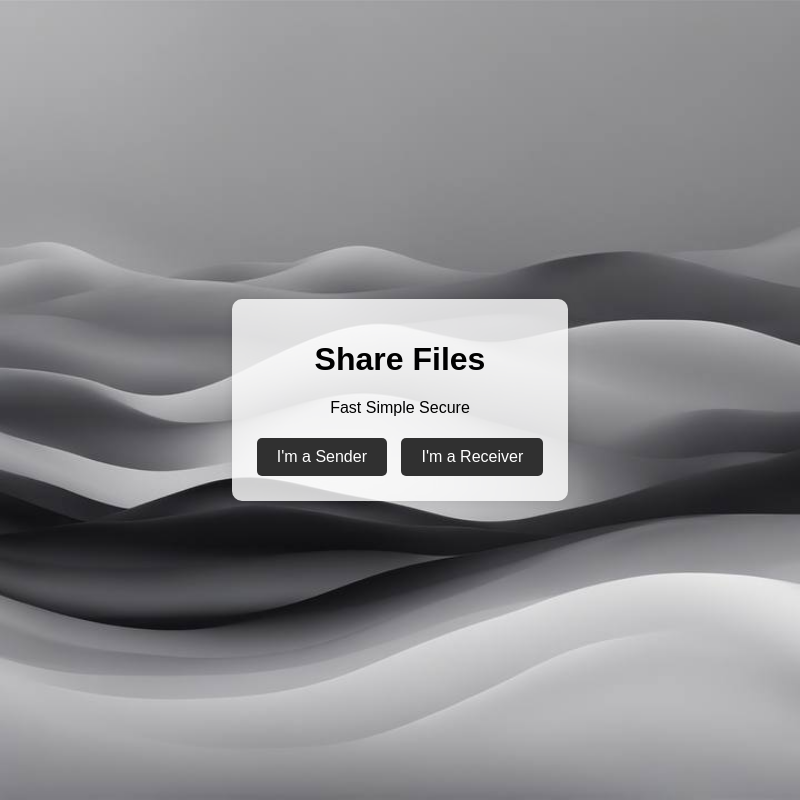
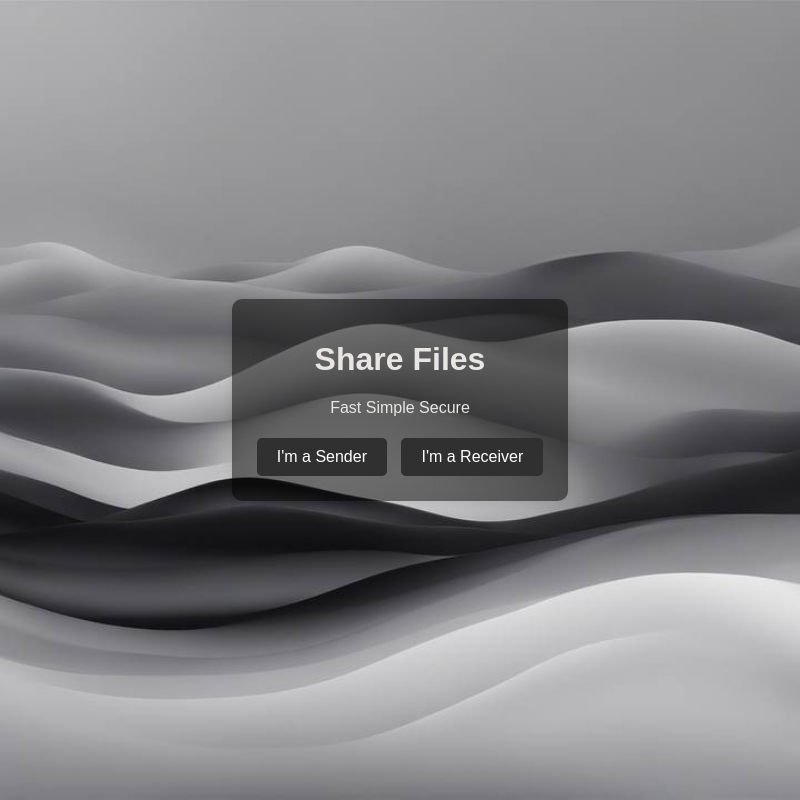
Before and after one commit to Wafflelover404/ByFile, an Electron app: page Frontend/userpart.html in a window 800 px wide. Drawn offline with Linux system fonts and the light colour scheme.

Commit message:
Update userpart.html
Black theme now

```diff
--- a/Frontend/userpart.html
+++ b/Frontend/userpart.html
@@ -6,6 +6,8 @@
     <title>Enhanced Page</title>
 <style>
     body {
+        background-color: #000000;
+        color: #e8e6e3;
         background-image: url('backgrounds/photo_5330353237141869173_y.jpg');
         background-repeat: no-repeat;
         background-attachment: fixed;
@@ -22,7 +24,7 @@
 
     .container {
         text-align: center;
-            background-color: rgba(255, 255, 255, 0.8);
+        background-color: rgba(0, 0, 0, 0.5);
         padding: 20px;
         border-radius: 10px;
         box-shadow: 0px 0px 10px rgba(0, 0, 0, 0.1);
@@ -80,7 +82,10 @@
     .menu {
         animation: slideIn 0.3s ease-out;
     }
+
 </style>
+
+
 </head>
 
 <body>
```
Lines whose indentation alone changed are shown as unchanged.
